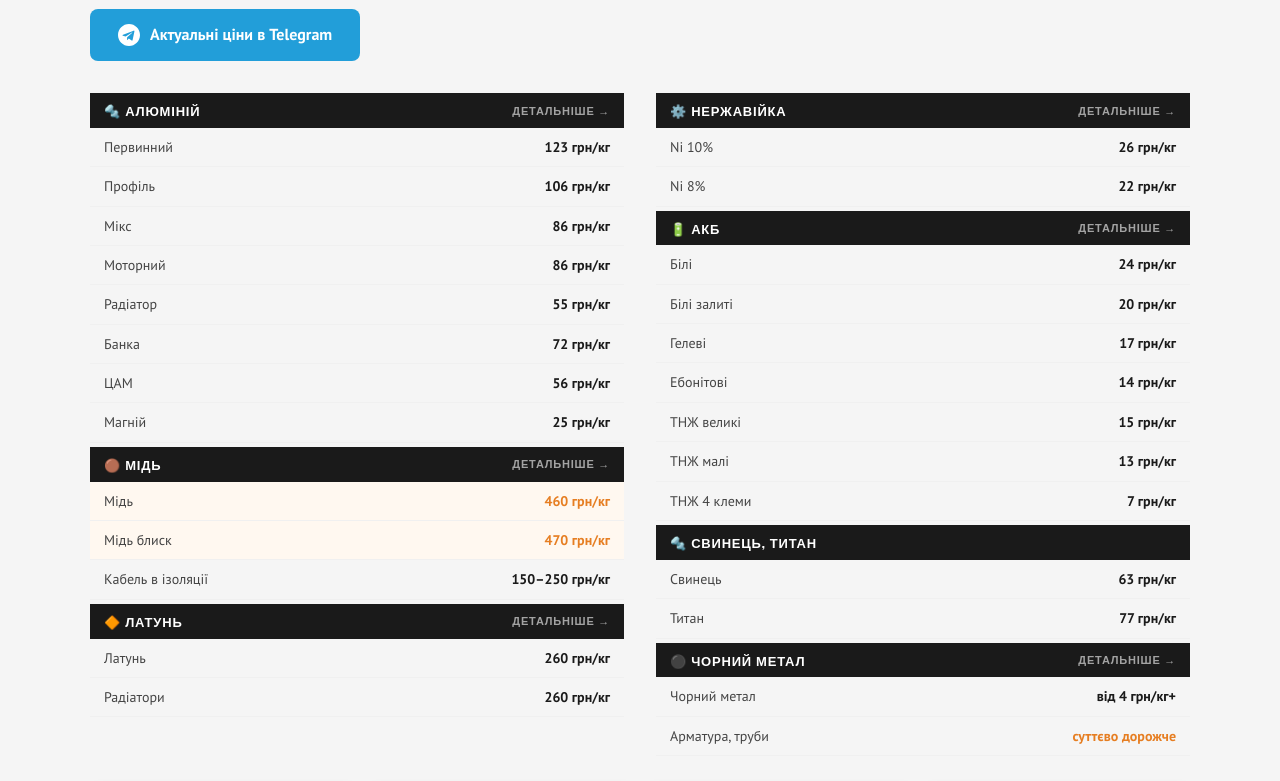
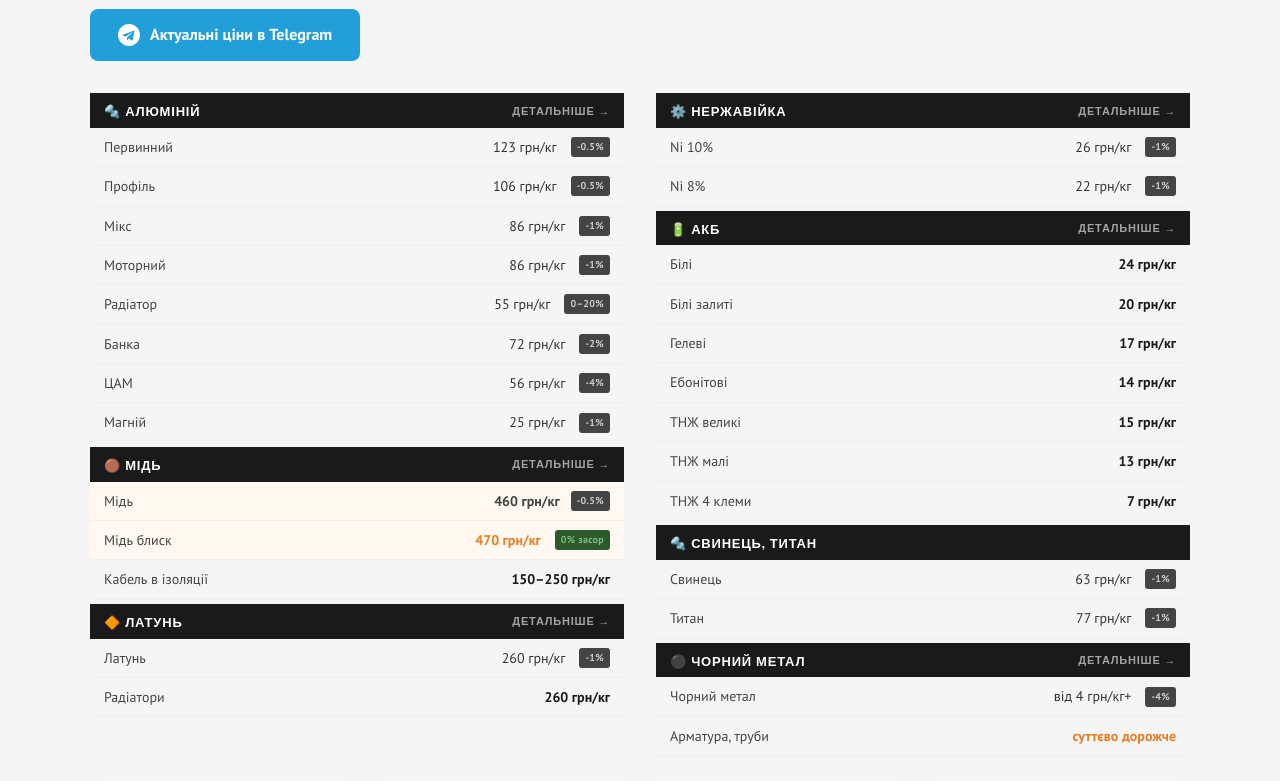
Before and after one commit to Ivan-k0/Avikom-free, a plain HTML site: page ua/index.html in a window 1280 px wide. Shown: the part 960-1741 px from the top of the page. Drawn offline with nearby package versions, Linux system fonts and the light colour scheme.

Commit message:
Add files via upload

```diff
--- a/ua/index.html
+++ b/ua/index.html
@@ -386,26 +386,26 @@ function closeModal(){var m=document.getElementById('callbackModal');if(m){m.cla
     <div class="price-table-wrap">
   <div class="price-col">
     <div class="ptable-head"><a href="../alyuminiy.html" target="_blank">🔩 Алюміній <span style="opacity:0.6;font-size:11px;">детальніше →</span></a></div>
-    <div class="ptable-row"><span>Первинний</span><span data-price="aly_perv">123 грн/кг</span></div>
-    <div class="ptable-row"><span>Профіль</span><span data-price="aly_prof">106 грн/кг</span></div>
-    <div class="ptable-row"><span>Мікс</span><span data-price="aly_mix">86 грн/кг</span></div>
-    <div class="ptable-row"><span>Моторний</span><span data-price="aly_mot">86 грн/кг</span></div>
-    <div class="ptable-row"><span>Радіатор</span><span data-price="aly_rad">55 грн/кг</span></div>
-    <div class="ptable-row"><span>Банка</span><span data-price="aly_bank">72 грн/кг</span></div>
-    <div class="ptable-row"><span>ЦАМ</span><span data-price="zam">56 грн/кг</span></div>
-    <div class="ptable-row"><span>Магній</span><span data-price="mag">25 грн/кг</span></div>
+    <div class="ptable-row"><span>Первинний</span><span data-price="aly_perv">123 грн/кг</span><span style="display:inline-block;background:#444;color:#ccc;font-size:10px;font-weight:600;padding:2px 6px;border-radius:3px;margin-left:6px;vertical-align:middle;letter-spacing:0.3px;">-0.5%</span></div>
+    <div class="ptable-row"><span>Профіль</span><span data-price="aly_prof">106 грн/кг</span><span style="display:inline-block;background:#444;color:#ccc;font-size:10px;font-weight:600;padding:2px 6px;border-radius:3px;margin-left:6px;vertical-align:middle;letter-spacing:0.3px;">-0.5%</span></div>
+    <div class="ptable-row"><span>Мікс</span><span data-price="aly_mix">86 грн/кг</span><span style="display:inline-block;background:#444;color:#ccc;font-size:10px;font-weight:600;padding:2px 6px;border-radius:3px;margin-left:6px;vertical-align:middle;letter-spacing:0.3px;">-1%</span></div>
+    <div class="ptable-row"><span>Моторний</span><span data-price="aly_mot">86 грн/кг</span><span style="display:inline-block;background:#444;color:#ccc;font-size:10px;font-weight:600;padding:2px 6px;border-radius:3px;margin-left:6px;vertical-align:middle;letter-spacing:0.3px;">-1%</span></div>
+    <div class="ptable-row"><span>Радіатор</span><span data-price="aly_rad">55 грн/кг</span><span style="display:inline-block;background:#444;color:#ccc;font-size:10px;font-weight:600;padding:2px 6px;border-radius:3px;margin-left:6px;vertical-align:middle;letter-spacing:0.3px;">0–20%</span></div>
+    <div class="ptable-row"><span>Банка</span><span data-price="aly_bank">72 грн/кг</span><span style="display:inline-block;background:#444;color:#ccc;font-size:10px;font-weight:600;padding:2px 6px;border-radius:3px;margin-left:6px;vertical-align:middle;letter-spacing:0.3px;">-2%</span></div>
+    <div class="ptable-row"><span>ЦАМ</span><span data-price="zam">56 грн/кг</span><span style="display:inline-block;background:#444;color:#ccc;font-size:10px;font-weight:600;padding:2px 6px;border-radius:3px;margin-left:6px;vertical-align:middle;letter-spacing:0.3px;">-4%</span></div>
+    <div class="ptable-row"><span>Магній</span><span data-price="mag">25 грн/кг</span><span style="display:inline-block;background:#444;color:#ccc;font-size:10px;font-weight:600;padding:2px 6px;border-radius:3px;margin-left:6px;vertical-align:middle;letter-spacing:0.3px;">-1%</span></div>
     <div class="ptable-head"><a href="../med.html" target="_blank">🟤 Мідь <span style="opacity:0.6;font-size:11px;">детальніше →</span></a></div>
-    <div class="ptable-row ptable-hot"><span>Мідь</span><span style="color:var(--gold);font-weight:700;"><span data-price="med">460 грн/кг</span></div>
-    <div class="ptable-row ptable-hot"><span>Мідь блиск</span><span style="color:var(--gold);font-weight:700;">470 грн/кг</span></div>
+    <div class="ptable-row ptable-hot"><span>Мідь</span><span style="color:var(--gold);font-weight:700;"><span data-price="med">460 грн/кг</span><span style="display:inline-block;background:#444;color:#ccc;font-size:10px;font-weight:600;padding:2px 6px;border-radius:3px;margin-left:6px;vertical-align:middle;letter-spacing:0.3px;">-0.5%</span></div>
+    <div class="ptable-row ptable-hot"><span>Мідь блиск</span><span style="color:var(--gold);font-weight:700;">470 грн/кг</span><span style="display:inline-block;background:#2d5a2d;color:#7dbd7d;font-size:10px;font-weight:600;padding:2px 6px;border-radius:3px;margin-left:6px;vertical-align:middle;letter-spacing:0.3px;">0% засор</span></div>
     <div class="ptable-row"><span>Кабель в ізоляції</span><span>150–250 грн/кг</span></div>
     <div class="ptable-head"><a href="../latun.html" target="_blank">🔶 Латунь <span style="opacity:0.6;font-size:11px;">детальніше →</span></a></div>
-    <div class="ptable-row"><span>Латунь</span><span data-price="latun">255 грн/кг</span></div>
+    <div class="ptable-row"><span>Латунь</span><span data-price="latun">255 грн/кг</span><span style="display:inline-block;background:#444;color:#ccc;font-size:10px;font-weight:600;padding:2px 6px;border-radius:3px;margin-left:6px;vertical-align:middle;letter-spacing:0.3px;">-1%</span></div>
     <div class="ptable-row"><span>Радіатори</span><span data-price="latun">255 грн/кг</span></div>
   </div>
   <div class="price-col">
     <div class="ptable-head"><a href="../nerzhavejka.html" target="_blank">⚙️ Нержавійка <span style="opacity:0.6;font-size:11px;">детальніше →</span></a></div>
-    <div class="ptable-row"><span>Ni 10%</span><span data-price="nerj_10">26 грн/кг</span></div>
-    <div class="ptable-row"><span>Ni 8%</span><span data-price="nerj_8">22 грн/кг</span></div>
+    <div class="ptable-row"><span>Ni 10%</span><span data-price="nerj_10">26 грн/кг</span><span style="display:inline-block;background:#444;color:#ccc;font-size:10px;font-weight:600;padding:2px 6px;border-radius:3px;margin-left:6px;vertical-align:middle;letter-spacing:0.3px;">-1%</span></div>
+    <div class="ptable-row"><span>Ni 8%</span><span data-price="nerj_8">22 грн/кг</span><span style="display:inline-block;background:#444;color:#ccc;font-size:10px;font-weight:600;padding:2px 6px;border-radius:3px;margin-left:6px;vertical-align:middle;letter-spacing:0.3px;">-1%</span></div>
     <div class="ptable-head"><a href="../akb.html" target="_blank">🔋 АКБ <span style="opacity:0.6;font-size:11px;">детальніше →</span></a></div>
     <div class="ptable-row"><span>Білі</span><span data-price="akb_w">24 грн/кг</span></div>
     <div class="ptable-row"><span>Білі залиті</span><span data-price="akb_wz">20 грн/кг</span></div>
@@ -415,10 +415,10 @@ function closeModal(){var m=document.getElementById('callbackModal');if(m){m.cla
     <div class="ptable-row"><span>ТНЖ малі</span><span data-price="akb_tnz_m">13 грн/кг</span></div>
     <div class="ptable-row"><span>ТНЖ 4 клеми</span><span data-price="akb_tnz_k">7 грн/кг</span></div>
     <div class="ptable-head"><span>🔩 Свинець, Титан</span></div>
-    <div class="ptable-row"><span>Свинець</span><span data-price="svinec">63 грн/кг</span></div>
-    <div class="ptable-row"><span>Титан</span><span data-price="titan">76 грн/кг</span></div>
+    <div class="ptable-row"><span>Свинець</span><span data-price="svinec">63 грн/кг</span><span style="display:inline-block;background:#444;color:#ccc;font-size:10px;font-weight:600;padding:2px 6px;border-radius:3px;margin-left:6px;vertical-align:middle;letter-spacing:0.3px;">-1%</span></div>
+    <div class="ptable-row"><span>Титан</span><span data-price="titan">76 грн/кг</span><span style="display:inline-block;background:#444;color:#ccc;font-size:10px;font-weight:600;padding:2px 6px;border-radius:3px;margin-left:6px;vertical-align:middle;letter-spacing:0.3px;">-1%</span></div>
     <div class="ptable-head"><a href="../cherniy-lom.html">⚫ Чорний метал <span style="opacity:0.6;font-size:11px;">детальніше →</span></a></div>
-    <div class="ptable-row"><span>Чорний метал</span><span>від 4 грн/кг+</span></div>
+    <div class="ptable-row"><span>Чорний метал</span><span>від 4 грн/кг+</span><span style="display:inline-block;background:#444;color:#ccc;font-size:10px;font-weight:600;padding:2px 6px;border-radius:3px;margin-left:6px;vertical-align:middle;letter-spacing:0.3px;">-4%</span></div>
     <div class="ptable-row"><span>Арматура, труби</span><span style="color:var(--gold);font-weight:700;">суттєво дорожче</span></div>
 
 </div>
@@ -445,6 +445,22 @@ function closeModal(){var m=document.getElementById('callbackModal');if(m){m.cla
     <div class="section-title">Як ми <span>працюємо</span></div>
     <div class="divider"></div>
     <div class="steps"><div class="step"><h3>Зателефонуйте</h3><p>Телефонуйте 050 317 93 17 — оцінимо брухт</p></div><div class="step"><h3>Зважування</h3><p>Точне зважування на повірених вагах</p></div><div class="step"><h3>Оплата</h3><p>Готівкою або на картку одразу після зважування</p></div><div class="step"><h3>Вивіз</h3><p>Безкоштовно від 1 тонни по Одесі</p></div></div>
+  </div>
+</section>
+
+
+<section id="advantages" style="background:var(--gray);padding:60px 20px;">
+  <div class="container">
+    <div class="section-title">Наші <span>переваги</span></div>
+    <div class="divider"></div>
+    <div class="adv-grid">
+      <div class="adv-item"><div class="adv-icon">🏆</div><div class="adv-text"><h3>Досвід з 1998</h3><p>25+ років на ринку брухту Одеси</p></div></div>
+      <div class="adv-item"><div class="adv-icon">💰</div><div class="adv-text"><h3>Високі ціни</h3><p>Прямі контракти з заводами</p></div></div>
+      <div class="adv-item"><div class="adv-icon">🚛</div><div class="adv-text"><h3>Безкоштовний вивіз</h3><p>По Одесі та області від 1 тонни</p></div></div>
+      <div class="adv-item"><div class="adv-icon">⚖️</div><div class="adv-text"><h3>Чесне зважування</h3><p>Повірені ваги при клієнті</p></div></div>
+      <div class="adv-item"><div class="adv-icon">⚡</div><div class="adv-text"><h3>Швидка оплата</h3><p>Готівка або картка одразу</p></div></div>
+      <div class="adv-item"><div class="adv-icon">📋</div><div class="adv-text"><h3>Офіційно</h3><p>Всі документи, працюємо з ПДВ</p></div></div>
+    </div>
   </div>
 </section>
 
```
